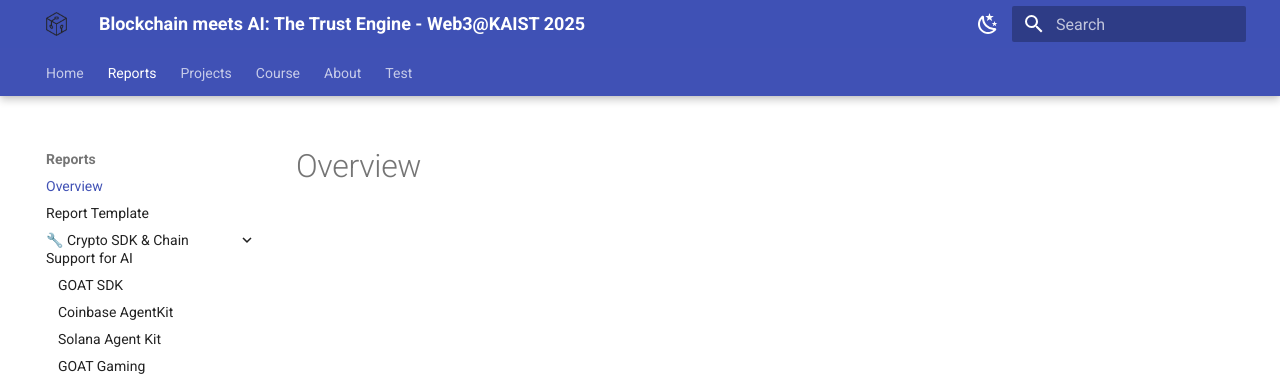
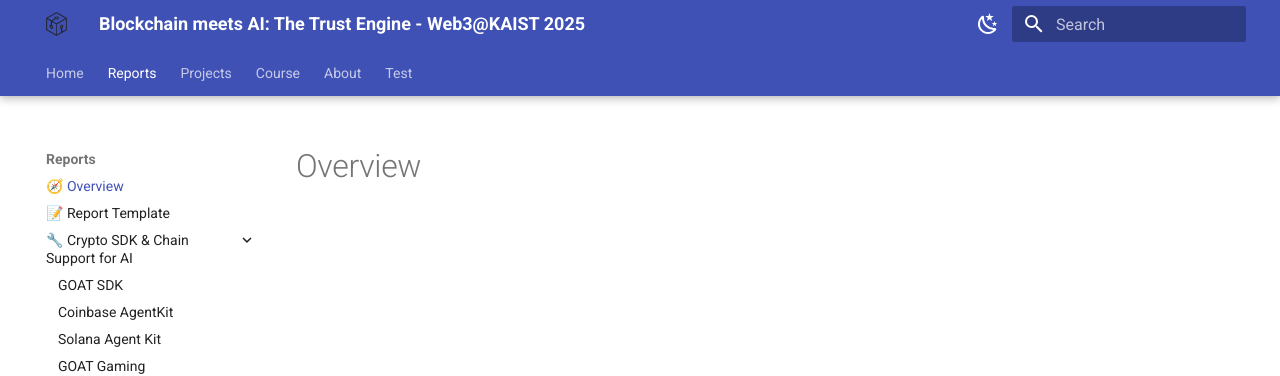
Before and after one commit to web3classdao/kaist2025, an MkDocs documentation site: the page built from docs/reports/index.md, in a window 1280 px wide. Shown: the top 376 px of the page. Built offline with MkDocs 1.6.1 and Material for MkDocs 9.7.7, drawn with Linux system fonts in a browser that asks for light colours; part of the change alters nothing that is shown.

```diff
--- a/mkdocs.yml
+++ b/mkdocs.yml
@@ -35,8 +35,8 @@ theme:
 nav:
   - Home: index.md
   - Reports:
-    - Overview: reports/index.md
-    - Report Template: reports/template.md
+    - 🧭 Overview: reports/index.md
+    - 📝 Report Template: reports/template.md
     - 🔧 Crypto SDK & Chain Support for AI:
       - GOAT SDK: reports/goat.md
       - Coinbase AgentKit: reports/coinbase_agentkit.md
```
